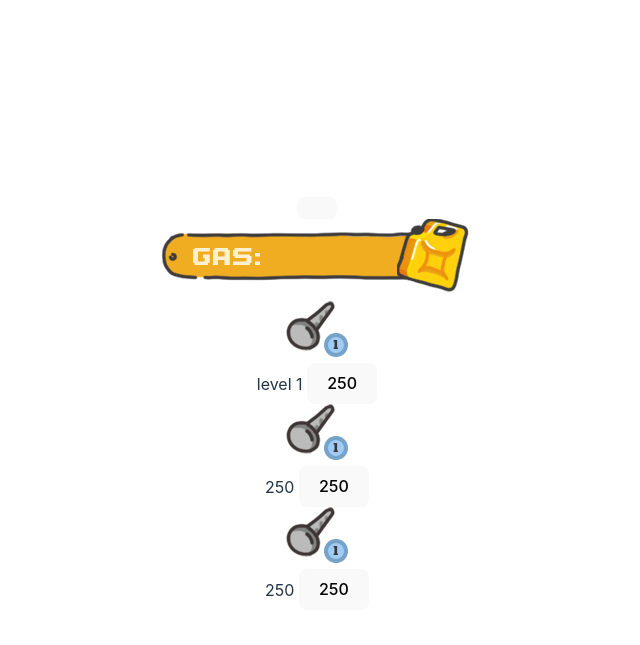
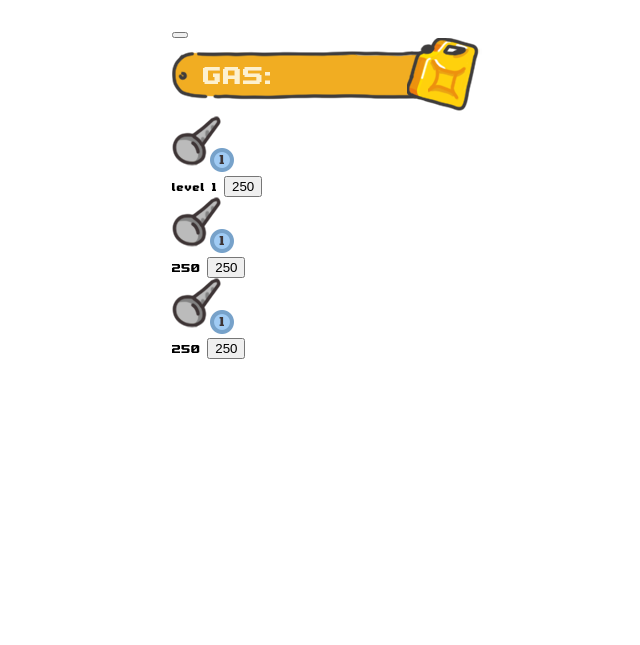
Before and after one commit to Amir-LOUATII/test_frontend_darblockcahin, a website built with Vite: page index.html in a window 1280 px wide. Shown: the whole page, without its empty margins (323-963 px from the left). Built offline with nearby package versions, Linux system fonts and the light colour scheme.

Commit message:
Add global styles

```diff
--- a/src/style.css
+++ b/src/style.css
@@ -1,96 +1,31 @@
-:root {
-  font-family: Inter, system-ui, Avenir, Helvetica, Arial, sans-serif;
-  line-height: 1.5;
-  font-weight: 400;
-
-  color-scheme: light dark;
-  color: rgba(255, 255, 255, 0.87);
-  background-color: #242424;
-
-  font-synthesis: none;
-  text-rendering: optimizeLegibility;
-  -webkit-font-smoothing: antialiased;
-  -moz-osx-font-smoothing: grayscale;
+@font-face {
+  font-family: 'ChubbyChoo';
+  src: url('../public/assets/fonts/chubby-choo-regular.ttf') format('truetype');
 }
-
-a {
-  font-weight: 500;
-  color: #646cff;
-  text-decoration: inherit;
+*:{
+    margin: 0;
+    padding: 0;
+  -webkit-box-sizing: border-box;
+  -moz-box-sizing: border-box;
+    box-sizing: border-box;
 }
-a:hover {
-  color: #535bf2;
+body {
+  font-family: 'ChubbyChoo', sans-serif;
+min-height:100vh;
 }
-
-body {
-  margin: 0;
+:root{
+  --primary-color:#ffca28;
+  --primary-text-color: #cab3b5;
+  --secondary-text-color: #fff;
+  --default-margin: 10px;
+  --default-padding: 10px;
+}
+#app {
   display: flex;
-  place-items: center;
-  min-width: 320px;
-  min-height: 100vh;
+  justify-content: center;
+  align-items: center;
+  width: 100%;
+  height: 100%;
+   padding: var(--default-padding);
+  overflow: hidden;
 }
-
-h1 {
-  font-size: 3.2em;
-  line-height: 1.1;
-}
-
-#app {
-  max-width: 1280px;
-  margin: 0 auto;
-  padding: 2rem;
-  text-align: center;
-}
-
-.logo {
-  height: 6em;
-  padding: 1.5em;
-  will-change: filter;
-  transition: filter 300ms;
-}
-.logo:hover {
-  filter: drop-shadow(0 0 2em #646cffaa);
-}
-.logo.vanilla:hover {
-  filter: drop-shadow(0 0 2em #f7df1eaa);
-}
-
-.card {
-  padding: 2em;
-}
-
-.read-the-docs {
-  color: #888;
-}
-
-button {
-  border-radius: 8px;
-  border: 1px solid transparent;
-  padding: 0.6em 1.2em;
-  font-size: 1em;
-  font-weight: 500;
-  font-family: inherit;
-  background-color: #1a1a1a;
-  cursor: pointer;
-  transition: border-color 0.25s;
-}
-button:hover {
-  border-color: #646cff;
-}
-button:focus,
-button:focus-visible {
-  outline: 4px auto -webkit-focus-ring-color;
-}
-
-@media (prefers-color-scheme: light) {
-  :root {
-    color: #213547;
-    background-color: #ffffff;
-  }
-  a:hover {
-    color: #747bff;
-  }
-  button {
-    background-color: #f9f9f9;
-  }
-}
```
